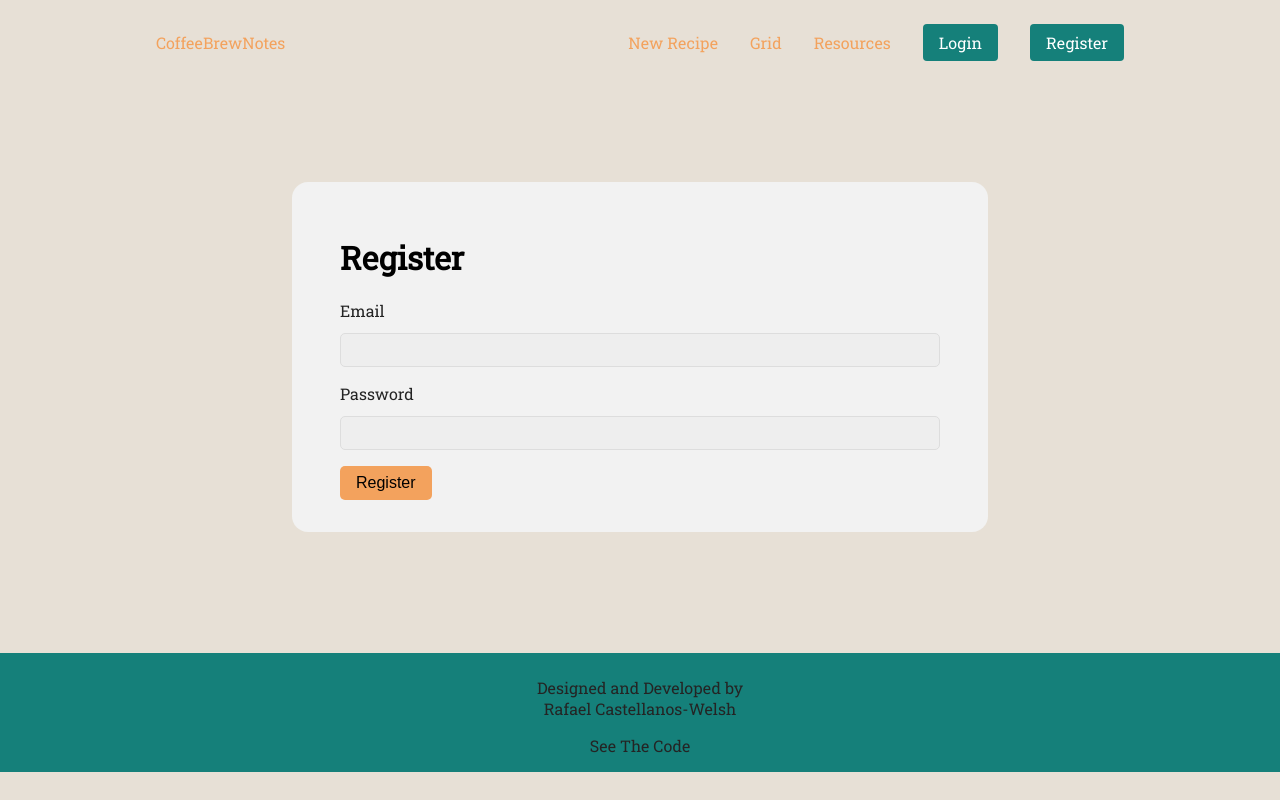
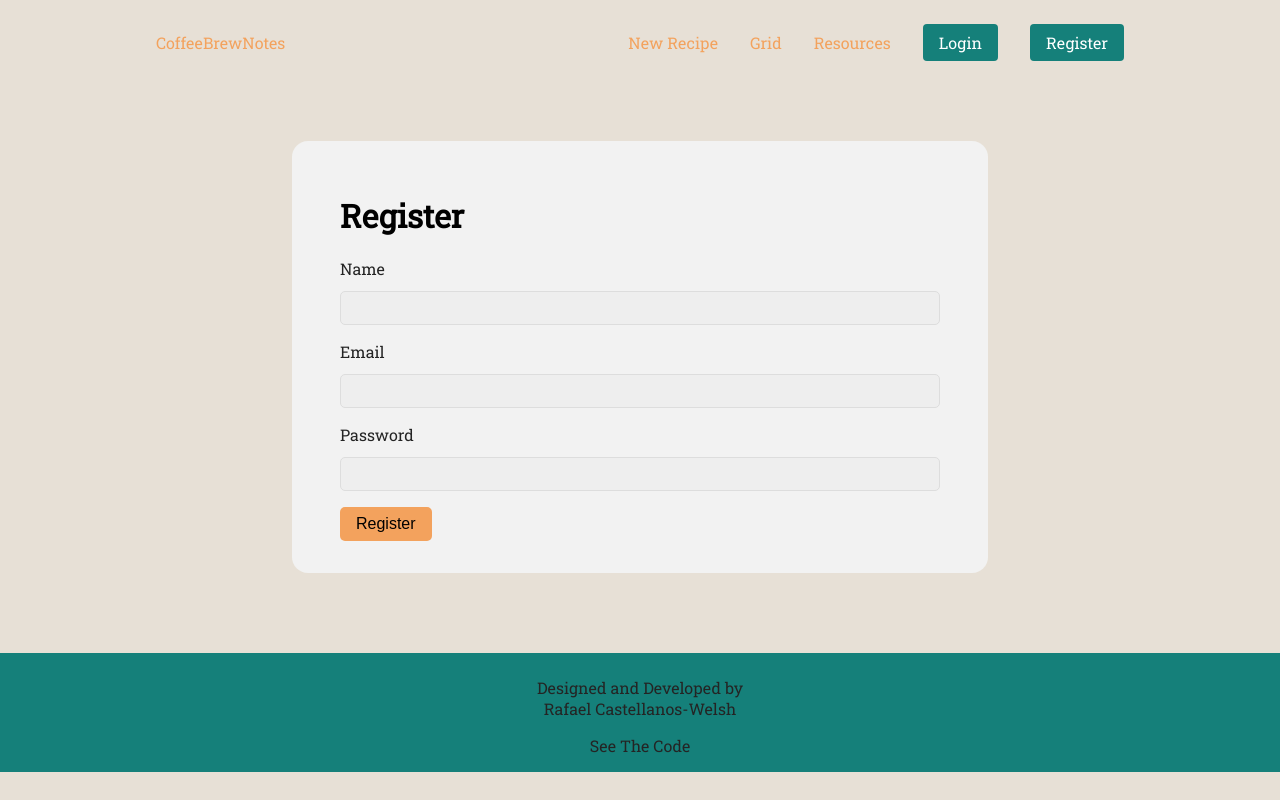
Before and after one commit to rafawelsh/CoffeeBrewNotes, a React (Create React App) app in the folder client/: page /register in a window 1280 px wide. Built offline with nearby package versions, Linux system fonts and the light colour scheme.

Commit message:
added missing fields for Register page

```diff
--- a/client/src/components/UserForms/RegisterForm.js
+++ b/client/src/components/UserForms/RegisterForm.js
@@ -10,6 +10,7 @@
 
 function RegisterForm() {
 	const initialValues = {
+		name: "",
 		email: "",
 		password: "",
 	};
@@ -38,6 +39,8 @@
 					<Formik initialValues={initialValues} onSubmit={handleOnSubmit}>
 						<Form className='form-inner'>
 							<h1>Register</h1>
+							<Label htmlFor='name'>Name</Label>
+							<Input type='text' name='name' id='name' />
 							<Label htmlFor='email'>Email</Label>
 							<Input type='text' name='email' id='email' />
 							<Label htmlFor='password'>Password</Label>
```
Also changed, not shown: 1 other file (tests, documents, lock files or other folders).
